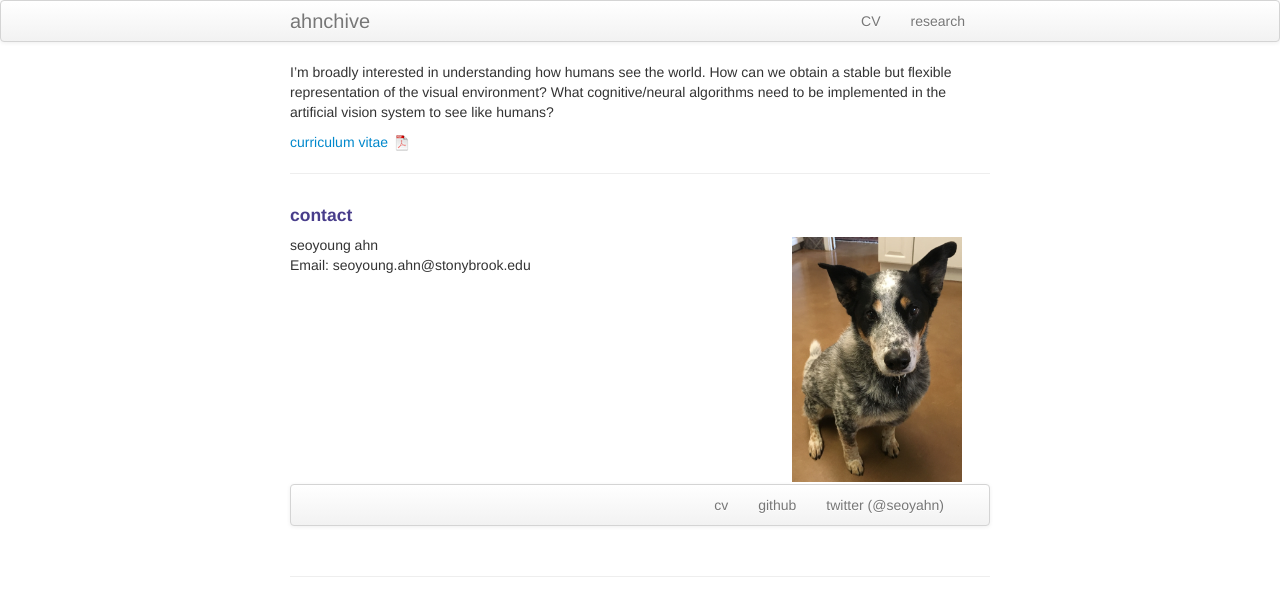
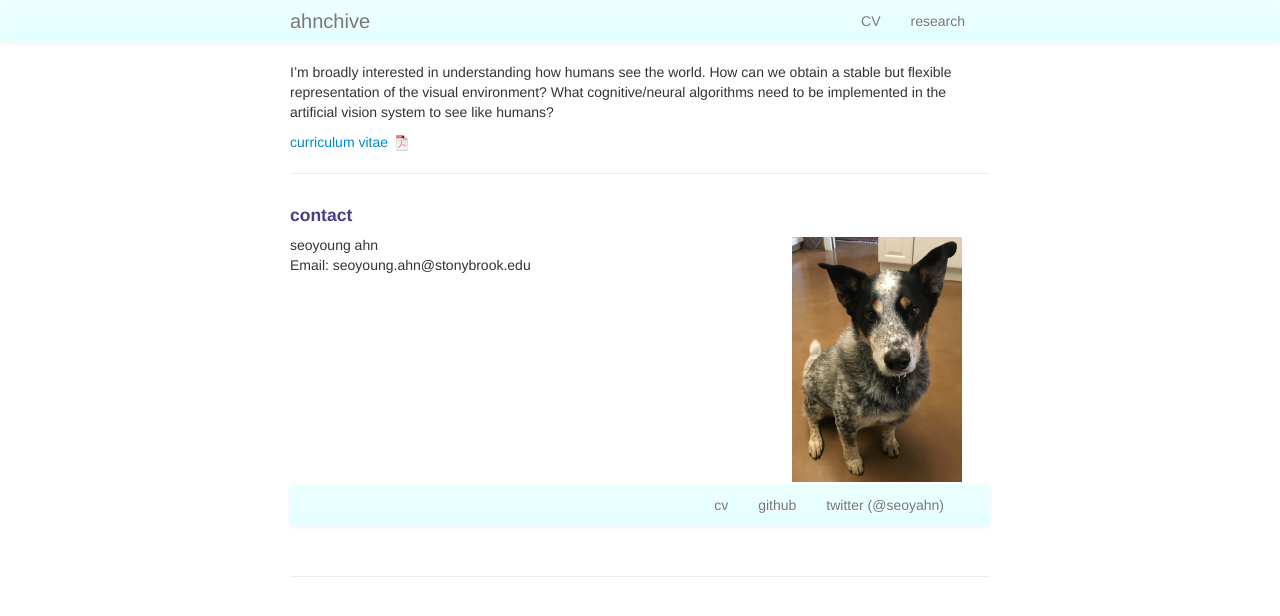
Before and after one commit to ahnchive/ahnchive.github.io, a Jekyll site: the page built from index.md, in a window 1280 px wide. Shown: the top 616 px of the page. Built offline with Jekyll 4.4.1, drawn with Linux system fonts in a browser that asks for light colours.

Commit message:
update my website

```diff
--- a/assets/themes/twitter/css/my_custom_css.css
+++ b/assets/themes/twitter/css/my_custom_css.css
@@ -85,3 +85,29 @@ h1, h2, h3, h4 {
     border-left: 6px solid #ffeb3b;
     padding-left: 10px;
 }
+
+
+.navbar-inner {
+    min-height:40px;
+    padding-left:20px;
+    padding-right:20px;
+    background-color:#fafafa;
+    background-image:-moz-linear-gradient(top, #edffff, #e3ffff);
+    background-image:-webkit-gradient(linear, 0 0, 0 100%, from(#edffff), to(#f2f2f2));
+    background-image:-webkit-linear-gradient(top, #edffff, #e3ffff);
+    background-image:-o-linear-gradient(top, #edffff, #e3ffff);
+    background-image:linear-gradient(to bottom, #edffff, #e3ffff);
+    background-repeat:repeat-x;filter:progid:DXImageTransform.Microsoft.gradient(startColorstr='#ffffffff', endColorstr='#fff2f2f2', GradientType=0);
+    border:1px solid #edffff;
+    -webkit-border-radius:4px;
+    -moz-border-radius:4px;
+    border-radius:4px;
+    -webkit-box-shadow:0 1px 4px rgba(0, 0, 0, 0.065);
+    -moz-box-shadow:0 1px 4px rgba(0, 0, 0, 0.065);
+    box-shadow:0 1px 4px rgba(0, 0, 0, 0.065);*zoom:1;
+}
+
+
+h1, h2, h3, h4, h5 {
+    color: darkslateblue;
+}
```
